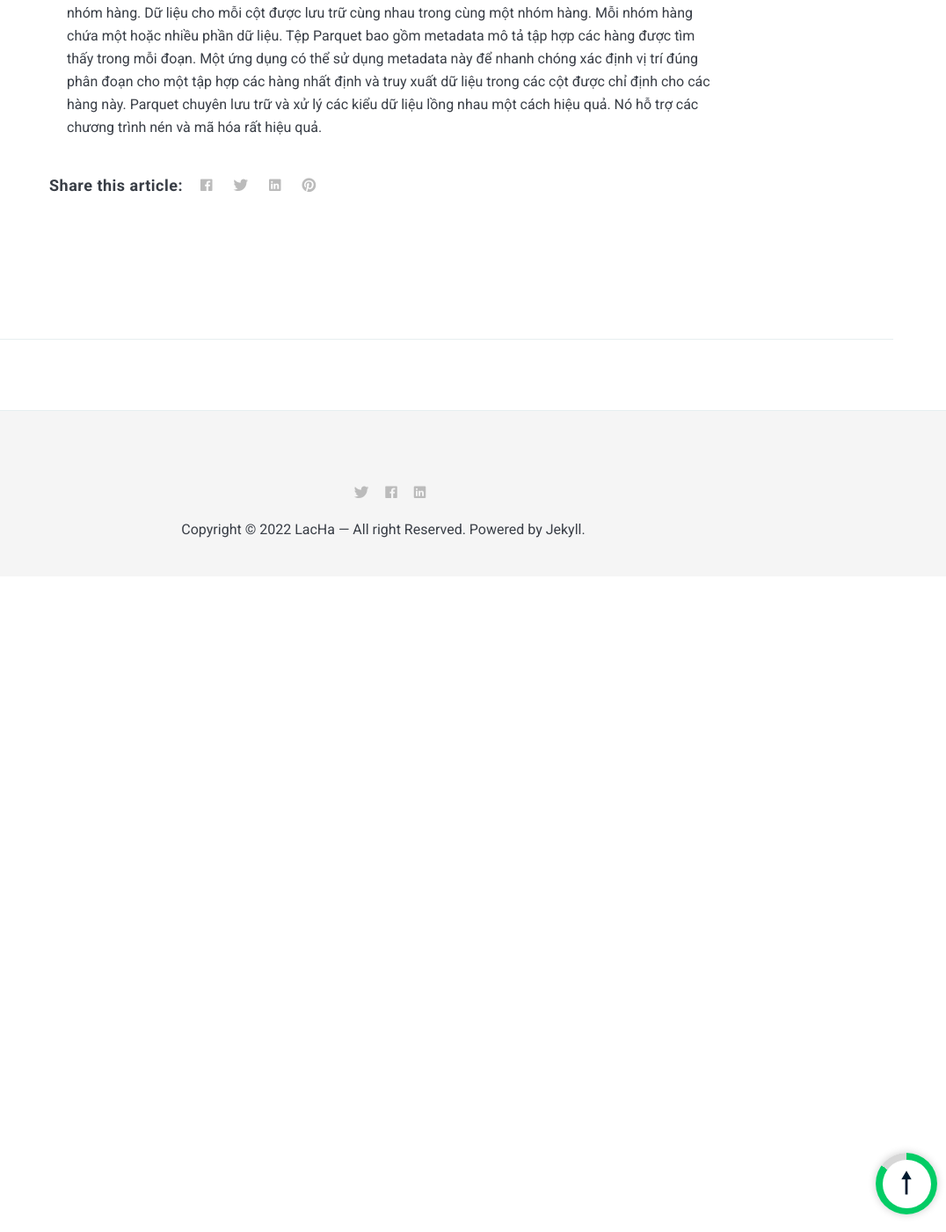
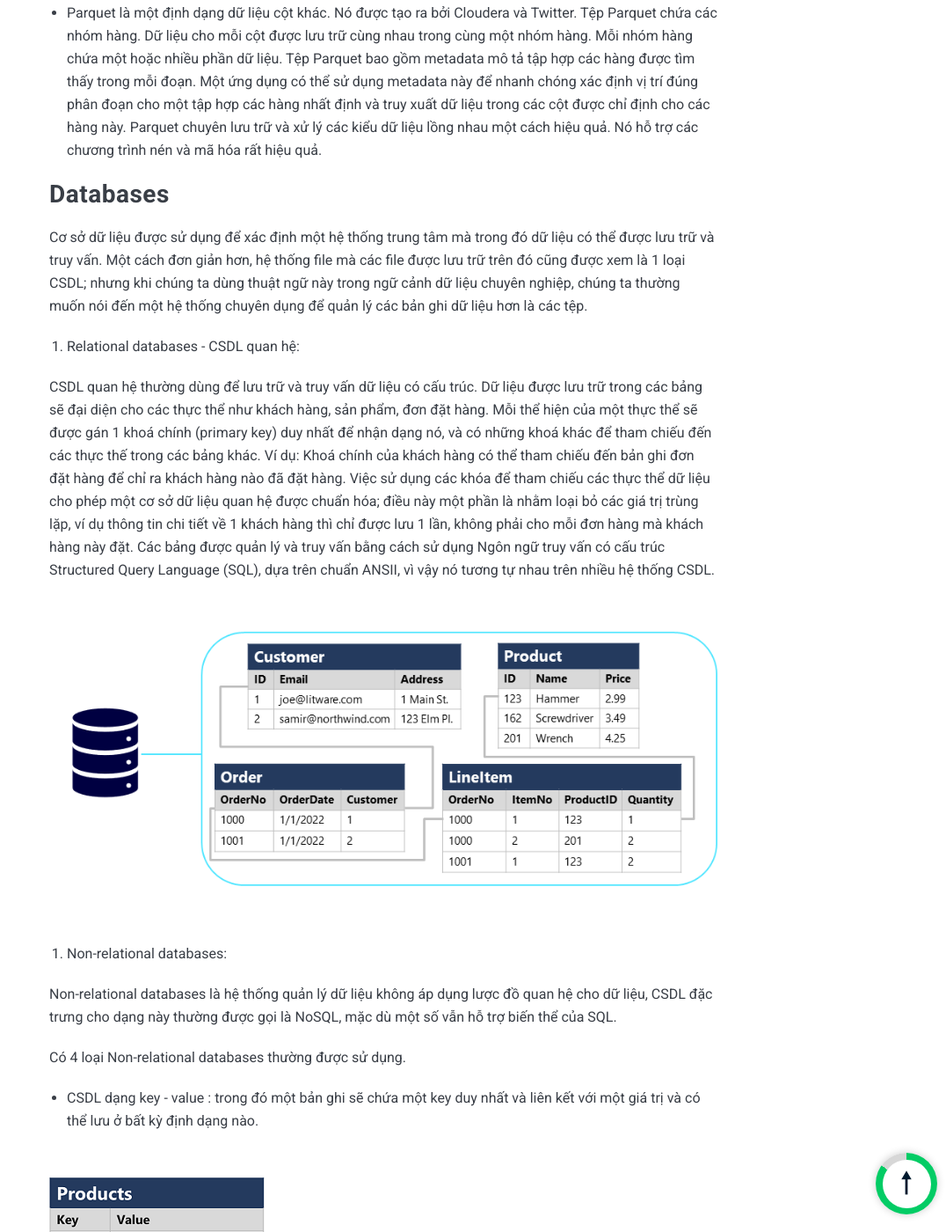
Before and after one commit to namnhat239/namnhat239.github.io, a Jekyll site: the page built from _posts/2022-03-27-azure-data-introduce.markdown, in a window 1280 px wide and 1400 px high, scrolled down 9476 px. Shown: the whole window at 88% size, without its empty margins (204-1280 px from the left). Built offline with Jekyll 4.4.1, drawn with Linux system fonts in a browser that asks for light colours; nearby versions of some CDN libraries; comment, search, counter and statistics services are not loaded; some of the changed text lies outside the part shown.

Commit message:
Update_Azure_data_core

```diff
--- a/_posts/2022-03-27-azure-data-introduce.markdown
+++ b/_posts/2022-03-27-azure-data-introduce.markdown
@@ -223,3 +223,35 @@ Một vài cách tối ưu định dạng file phổ biến gồm có Avro, ORC,
 - ORC (Optimized Row Columnar format) tổ chức dữ liệu thành cột thay vì hàng. Nó được phát triển bởi HortonWorks để tối ưu hoá hoạt động đọc và ghi trong Apache Hive. Tệp ORC chứa các dải dữ liệu - stripe. Mỗi stripe chứa dữ liệu cho cột hoặc tập hợp các hàng. Một stripe sẽ chứa chỉ mục vào các hàng trong stripe, dữ liệu cho mỗi hàng và mợt chân trang chứa thống kê (đếm, tổng, tối đa, tối thiểu, v.v.) cho mỗi cột.
 
 - Parquet là một định dạng dữ liệu cột khác. Nó được tạo ra bởi Cloudera và Twitter. Tệp Parquet chứa các nhóm hàng. Dữ liệu cho mỗi cột được lưu trữ cùng nhau trong cùng một nhóm hàng. Mỗi nhóm hàng chứa một hoặc nhiều phần dữ liệu.  Tệp Parquet bao gồm metadata mô tả tập hợp các hàng được tìm thấy trong mỗi đoạn. Một ứng dụng có thể sử dụng metadata này để nhanh chóng xác định vị trí đúng phân đoạn cho một tập hợp các hàng nhất định và truy xuất dữ liệu trong các cột được chỉ định cho các hàng này. Parquet chuyên lưu trữ và xử lý các kiểu dữ liệu lồng nhau một cách hiệu quả. Nó hỗ trợ các chương trình nén và mã hóa rất hiệu quả.
+
+## Databases
+
+Cơ sở dữ liệu được sử dụng để xác định một hệ thống trung tâm mà trong đó dữ liệu có thể được lưu trữ và truy vấn. Một cách đơn giản hơn, hệ thống file mà các file được lưu trữ trên đó cũng được xem là 1 loại CSDL; nhưng khi chúng ta dùng thuật ngữ này trong ngữ cảnh dữ liệu chuyên nghiệp, chúng ta thường muốn nói đến một hệ thống chuyên dụng để quản lý các bản ghi dữ liệu hơn là các tệp.
+
+1. Relational databases - CSDL quan hệ:
+
+CSDL quan hệ thường dùng để lưu trữ và truy vấn dữ liệu có cấu trúc. Dữ liệu được lưu trữ trong các bảng sẽ đại diện cho các thực thể như khách hàng, sản phẩm, đơn đặt hàng. Mỗi thể hiện của một thực thể sẽ được gán 1 khoá chính (primary key) duy nhất để nhận dạng nó, và có những khoá khác để tham chiếu đến các thực thế trong các bảng khác. Ví dụ: Khoá chính của khách hàng có thể tham chiếu đến bản ghi đơn đặt hàng để chỉ ra khách hàng nào đã đặt hàng. Việc sử dụng các khóa để tham chiếu các thực thể dữ liệu cho phép một cơ sở dữ liệu quan hệ được chuẩn hóa; điều này một phần là nhằm loại bỏ các giá trị trùng lặp, ví dụ thông tin chi tiết về 1 khách hàng thì chỉ được lưu 1 lần, không phải cho mỗi đơn hàng mà khách hàng này đặt. Các bảng được quản lý và truy vấn bằng cách sử dụng Ngôn ngữ truy vấn có cấu trúc Structured Query Language (SQL), dựa trên chuẩn ANSII, vì vậy nó tương tự nhau trên nhiều hệ thống CSDL.
+
+![](https://raw.githubusercontent.com/namnhat239/namnhat239.github.io/main/images/relational-database.png)
+
+2. Non-relational databases:
+
+Non-relational databases là hệ thống quản lý dữ liệu không áp dụng lược đồ quan hệ cho dữ liệu, CSDL đặc trưng cho dạng này thường được gọi là NoSQL, mặc dù một số vẫn hỗ trợ biến thể của SQL.
+
+Có 4 loại Non-relational databases thường được sử dụng.
+
+- CSDL dạng key - value : trong đó một bản ghi sẽ chứa một key duy nhất và liên kết với một giá trị và có thể lưu ở bất kỳ định dạng nào.
+
+![](https://raw.githubusercontent.com/namnhat239/namnhat239.github.io/main/images/key-value-store.png)
+
+- Document DB: là một dạng CSDL key-value đặc biệt, trong đó value sẽ là một JSON (hệ thống được tối ưu hóa để phân tích cú pháp và truy vấn).
+
+![](https://raw.githubusercontent.com/namnhat239/namnhat239.github.io/main/images/document-store.png)
+
+- CSDL họ cột - Column family databases: lưu trữ dữ liệu thành dạng bảng bao gồm các hàng và cột, nhưng có thể chia các cột thành các nhóm được gọi là họ cột. Mỗi họ cột chứa một tập hợp các cột có liên quan với nhau về mặt logic.
+
+![](https://raw.githubusercontent.com/namnhat239/namnhat239.github.io/main/images/column-family-store.png)
+
+- Graph DB : lưu trữ các thực thể dưới dạng các nodes và các links để xác định mối quan hệ giữa chúng.
+
+![](https://raw.githubusercontent.com/namnhat239/namnhat239.github.io/main/images/graph.png)
```
Also changed, not shown: images/column-family-store.png (added), images/document-store.png (added), images/graph.png (added), images/key-value-store.png (added), images/relational-database.png (added).
